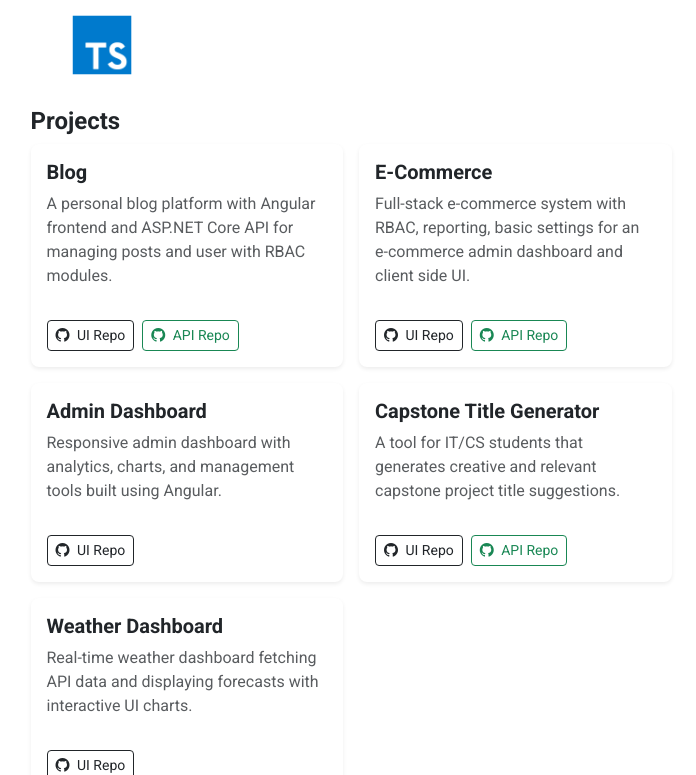
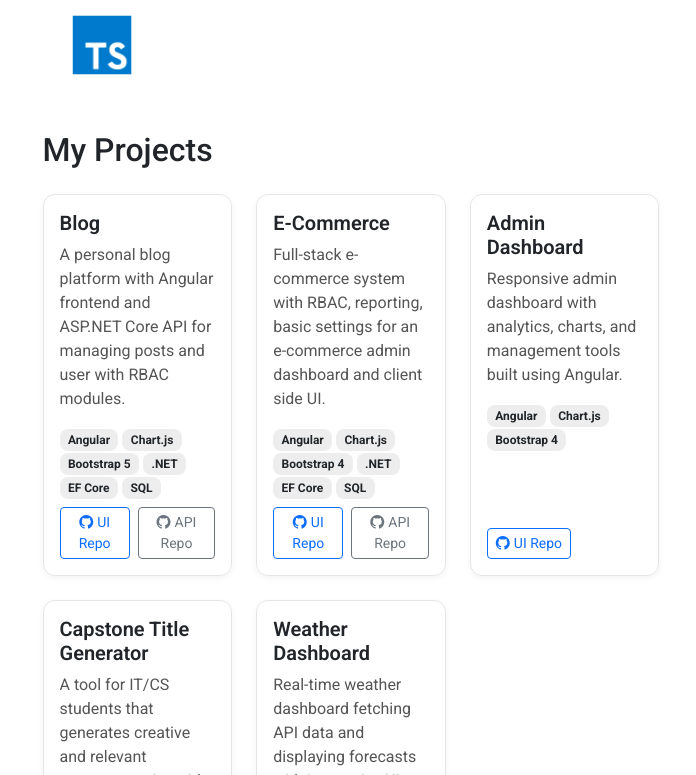
Before and after one commit to CodeCoffee2024/Portfolio-2, an Angular app: page / in a window 1280 px wide. Shown: the part 1085-1860 px from the top of the page, without its empty margins (289-985 px from the left). Built offline with nearby package versions, Linux system fonts and the light colour scheme.

Commit message:
Apply projects

```diff
--- a/src/app/app.component.html
+++ b/src/app/app.component.html
@@ -92,48 +92,48 @@
       </section>
 
       <!-- Projects -->
-      <section class="row mt-4">
-        <div class="col-12">
-          <h2 class="fs-4 fw-bold">Projects</h2>
-          <div class="row g-3">
+      <section class="projects container my-5">
+        <h2 class="mb-4">My Projects</h2>
 
-            <div class="col-12 col-md-6" *ngFor="let project of projects">
-              <div class="card shadow-sm h-100 border-0 rounded-3">
-                <img *ngIf="project.image"
-                    [src]="project.image"
-                    [alt]="project.name"
-                    class="card-img-top rounded-top"
-                    loading="lazy" />
-                <div class="card-body d-flex flex-column">
-                  <h5 class="card-title fw-bold">{{ project.name }}</h5>
-                  <p class="card-text text-muted flex-grow-1">
-                    {{ project.description }}
-                  </p>
-                  <div class="d-flex flex-wrap gap-2 mt-3">
+        <div class="row">
+          <div
+            *ngFor="let project of projects"
+            class="col-md-6 col-lg-4 mb-4"
+          >
+            <div class="card p-3 h-100">
+              <h5 class="card-title">{{ project.name }}</h5>
+              <p class="card-text color-secondary">{{ project.description }}</p>
 
-                    <a *ngIf="project.uiRepo != ''"
+              <!-- Tags -->
+              <div class="mb-2">
+                <span
+                  *ngFor="let tag of project.tags"
+                  class="badge me-1"
+                >
+                  {{ tag }}
+                </span>
+              </div>
+
+              <!-- Links -->
+              <div class="mt-auto d-flex gap-2">
+                <a *ngIf="project.uiRepo"
                   [href]="project.uiRepo"
                   target="_blank"
-                      rel="noopener"
-                      class="btn btn-sm btn-outline-dark">
-                      <i class="bi bi-github me-1"></i> UI Repo
+                  class="btn btn-sm btn-outline-primary">
+                  <i class="bi bi-github me-1"></i>UI Repo
                 </a>
-                    <a *ngIf="project.apiRepo != ''"
+                <a *ngIf="project.apiRepo"
                   [href]="project.apiRepo"
                   target="_blank"
-                      rel="noopener"
-                      class="btn btn-sm btn-outline-success">
-                      <i class="bi bi-github me-1"></i> API Repo
+                  class="btn btn-sm btn-outline-secondary">
+                  <i class="bi bi-github me-1"></i>API Repo
                 </a>
               </div>
             </div>
           </div>
         </div>
+      </section>
 
-
-          </div>
-        </div>
-      </section>
     </article>
   </main>
 
--- a/src/app/app.component.scss
+++ b/src/app/app.component.scss
@@ -52,4 +52,17 @@
     rgba(0,0,0,1) 90%,
     transparent 100%
   );
+
+}.card {
+  border-radius: 12px;
+
+  h5 {
+    font-weight: 600;
+  }
+
+  .badge {
+    font-size: 0.75rem;
+    padding: 0.4em 0.7em;
+    border-radius: 8px;
+  }
 }
--- a/src/app/app.component.ts
+++ b/src/app/app.component.ts
@@ -10,6 +10,7 @@ export interface Project {
   apiRepo: string;
   description: string;
   image: string;
+  tags: string[];
 }
 @Component({
   selector: 'app-root',
@@ -69,31 +70,37 @@ export class AppComponent {
       uiRepo: 'https://github.com/CodeCoffee2024/BlogUI',
       apiRepo: 'https://github.com/CodeCoffee2024/BlogApi',
       description: 'A personal blog platform with Angular frontend and ASP.NET Core API for managing posts and user with RBAC modules.',
-      image: ''
+      image: '',
+      tags: ['Angular', 'Chart.js', 'Bootstrap 5', '.NET', 'EF Core', 'SQL']
     },{
       name: 'E-Commerce',
       uiRepo: 'https://github.com/CodeCoffee2024/e-commerce-frontend',
       apiRepo: 'https://github.com/CodeCoffee2024/e-commerce-backend',
       description: 'Full-stack e-commerce system with RBAC, reporting, basic settings for an e-commerce admin dashboard and client side UI.',
-      image: ''
+      image: '',
+      tags: ['Angular', 'Chart.js', 'Bootstrap 4', '.NET', 'EF Core', 'SQL']
     },{
       name: 'Admin Dashboard',
       uiRepo: 'https://github.com/CodeCoffee2024/admin-dashboard-v2',
       apiRepo: '',
       description: 'Responsive admin dashboard with analytics, charts, and management tools built using Angular.',
-      image: ''
+      image: '',
+      tags: ['Angular', 'Chart.js', 'Bootstrap 4']
+
     },{
       name: 'Capstone Title Generator',
       uiRepo: 'https://github.com/CodeCoffee2024/BlogUI',
       apiRepo: 'https://github.com/CodeCoffee2024/BlogApi',
       description: 'A tool for IT/CS students that generates creative and relevant capstone project title suggestions.',
-      image: ''
+      image: '',
+      tags: ['Angular', 'Chart.js', 'Bootstrap', 'Responsive UI']
     },{
       name: 'Weather Dashboard',
       uiRepo: 'https://github.com/CodeCoffee2024/weather-dashboard',
       apiRepo: '',
       description: 'Real-time weather dashboard fetching API data and displaying forecasts with interactive UI charts.',
-      image: ''
+      image: '',
+      tags: ['Angular', 'Chart.js', 'Bootstrap', 'Responsive UI']
     }];
   }
   logos: string[] = [
--- a/src/styles.scss
+++ b/src/styles.scss
@@ -48,3 +48,40 @@ body.theme-light .color-secondary {
   color: #fff;
   font-size: 14px;
 }
+.projects h2 {
+  font-family: 'Anton', sans-serif;
+  font-size: 2rem;
+  margin-bottom: 1.5rem;
+}
+
+/* Card respects theme */
+.projects .card {
+  background-color: inherit;
+  color: inherit;
+  border: 1px solid rgba(0, 0, 0, 0.1);
+  border-radius: 12px;
+  box-shadow: 0 2px 6px rgba(0, 0, 0, 0.05);
+  transition: transform 0.2s;
+}
+
+.projects .card:hover {
+  transform: translateY(-4px);
+}
+
+body.theme-dark .projects .card {
+  border: 1px solid rgba(255, 255, 255, 0.15);
+  box-shadow: 0 2px 6px rgba(255, 255, 255, 0.05);
+}
+
+/* Tags */
+.projects .badge {
+  background: rgba(0, 0, 0, 0.07);
+  color: inherit;
+  font-size: 0.75rem;
+  padding: 4px 8px;
+  border-radius: 6px;
+}
+
+body.theme-dark .projects .badge {
+  background: rgba(255, 255, 255, 0.15);
+}
```
Lines whose indentation alone changed are shown as unchanged.
